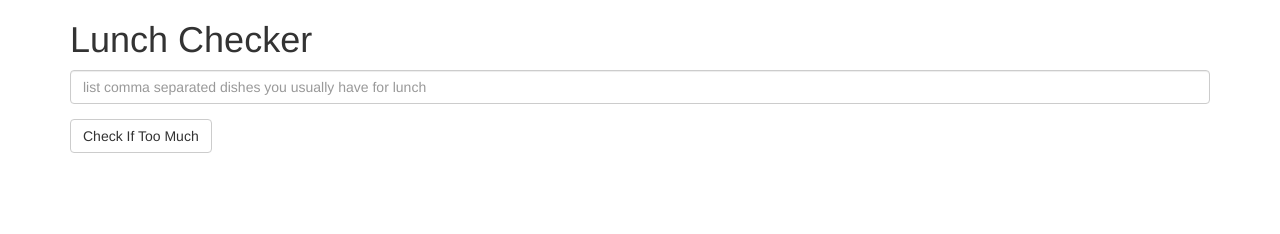
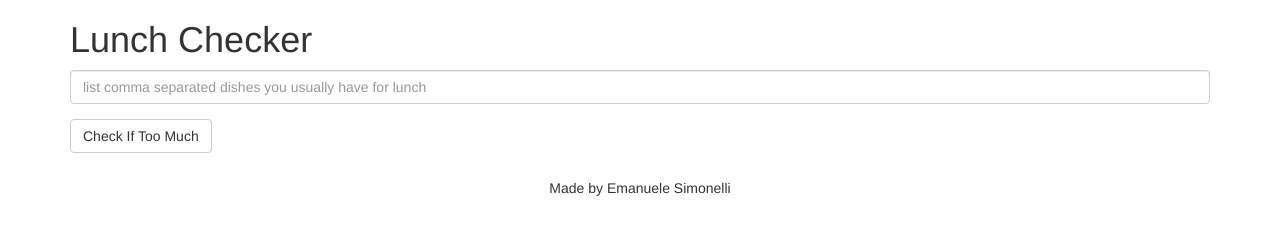
Before and after one commit to simonellie/coursera-angularjs, a plain HTML site: page assignments/module1-solution/index.html in a window 1280 px wide. Drawn offline with Linux system fonts and the light colour scheme.

Commit message:
Assignment 1 - Coursera Single Page Web Apps With AngularJS Week 1

```diff
--- a/assignments/module1-solution/index.html
+++ b/assignments/module1-solution/index.html
@@ -29,6 +29,6 @@
          </div>
    </div>
 
-
+<footer>Made by Emanuele Simonelli</footer>
 </body>
 </html>
--- a/assignments/module1-solution/styles/LunchCheck.css
+++ b/assignments/module1-solution/styles/LunchCheck.css
@@ -13,3 +13,8 @@
 .textBoxColorGreen {
   border:1px solid green;
 }
+
+footer {
+  text-align: center;
+  margin: 10px;
+}
```
